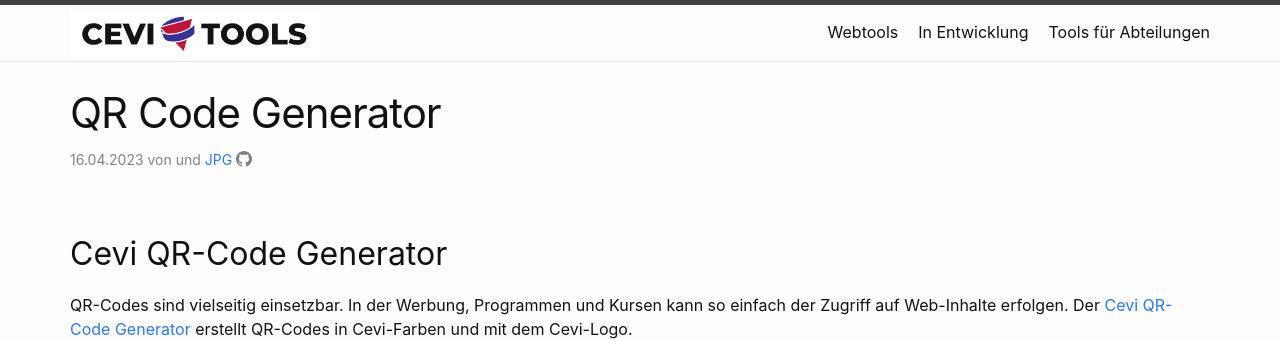
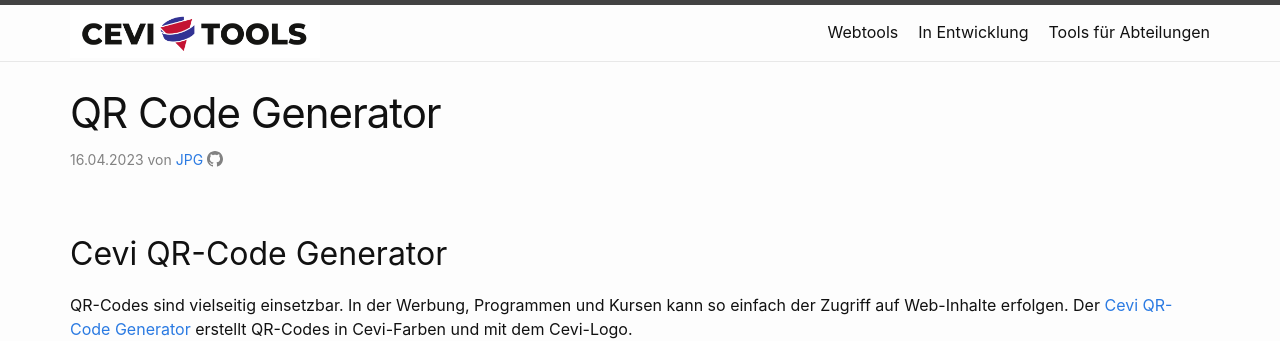
Before and after one commit to cevi/Cevi-Tools-Webpage, a Jekyll site: the page built from _posts/2023-04-16-TOOL-qr-codes.md, in a window 1280 px wide. Shown: the top 341 px of the page. Built offline with Jekyll 4.4.1, drawn with Linux system fonts in a browser that asks for light colours.

Commit message:
fix "und"

```diff
--- a/_layouts/tool.html
+++ b/_layouts/tool.html
@@ -12,7 +12,7 @@
       </time> von
       {% for author in page.authors %}
 
-      {% if forloop.last %}
+      {% if forloop.length > 1 and forloop.last %}
       <span>und</span>
       {% elsif forloop.first %}
       <span></span>
```
